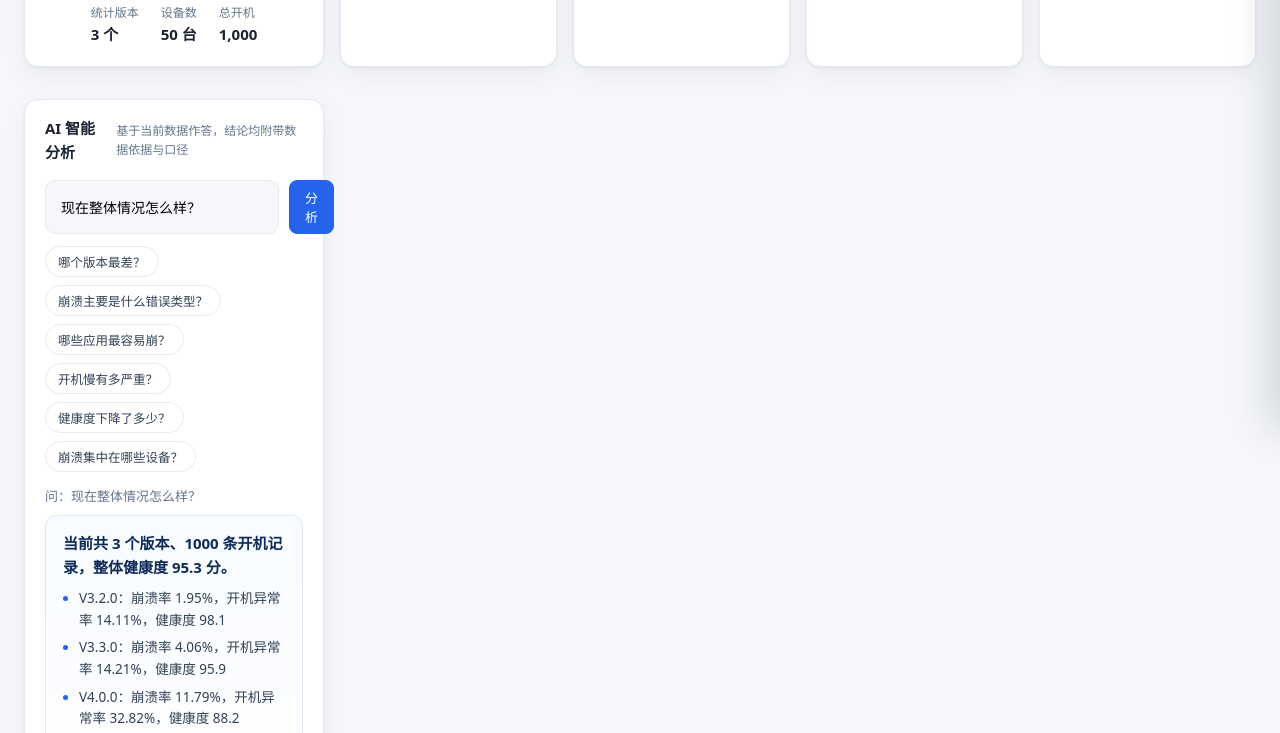
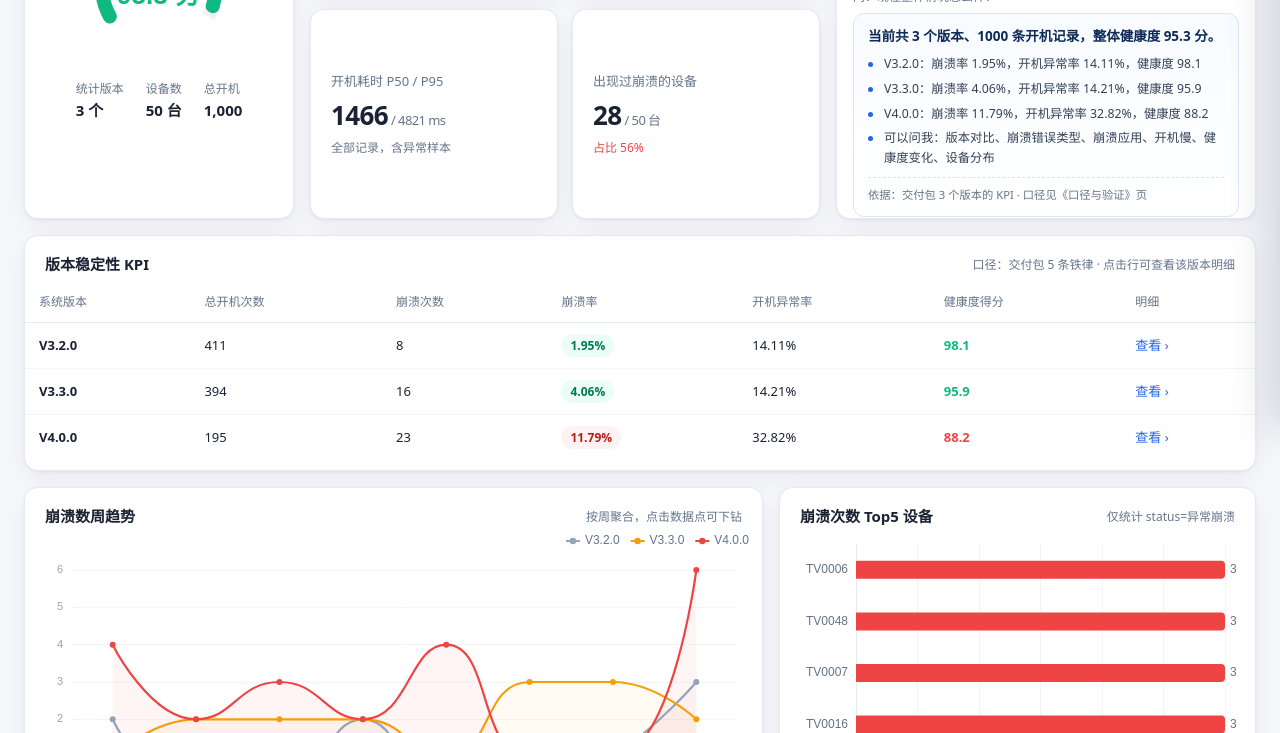
Before and after one commit to weng69081-prog/android-tv-health-demo, a plain HTML site: page index.html in a window 1280 px wide. Shown: the part 373-1106 px from the top of the page. Drawn offline with Linux system fonts and the light colour scheme.

Commit message:
add style.css

```diff
--- a/style.css
+++ b/style.css
@@ -57,17 +57,17 @@
   .card-hd .hint{font-size:12px;color:var(--muted);}
 
   /* ---------- 概览 ---------- */
-  .overview{display:grid;grid-template-columns:300px 1fr;gap:16px;margin-bottom:16px;}
+  .overview{display:grid;grid-template-columns:270px minmax(0,1fr) 420px;gap:16px;margin-bottom:16px;align-items:stretch;}
   .score-card{padding:20px;display:flex;flex-direction:column;align-items:center;justify-content:center;}
   .score-card .lbl{font-size:13px;color:var(--muted);align-self:flex-start;}
   #scoreGauge{width:100%;height:170px;}
   .score-meta{display:flex;gap:22px;margin-top:6px;font-size:12px;color:var(--muted);}
   .score-meta b{display:block;font-size:15px;color:var(--text);}
 
-  .kpis{display:grid;grid-template-columns:repeat(4,1fr);gap:16px;}
+  .kpis{display:grid;grid-template-columns:repeat(2,1fr);grid-template-rows:repeat(2,1fr);gap:14px;}
   .kpi{padding:20px 20px;display:flex;flex-direction:column;justify-content:center;gap:7px;min-height:112px;}
   .kpi .t{font-size:13px;color:var(--muted);display:flex;align-items:center;gap:6px;}
-  .kpi .v{font-size:31px;font-weight:700;letter-spacing:-.8px;margin-top:2px;line-height:1.1;}
+  .kpi .v{font-size:26px;font-weight:700;letter-spacing:-.6px;margin-top:2px;line-height:1.1;}
   .kpi .v span{font-size:13px;font-weight:400;color:var(--muted);margin-left:3px;}
   .kpi .d{font-size:12px;margin-top:2px;}
   .up{color:var(--good);} .down{color:var(--bad);} .flat{color:var(--muted);}
@@ -167,3 +167,24 @@
   .drawer-body th{position:sticky;top:0;background:#fff;z-index:2;}
   .mask{position:fixed;inset:0;background:rgba(9,17,30,.34);z-index:55;display:none;}
   .mask.on{display:block;}
+
+  /* ---------- 概览右侧 AI 面板（窄版） ---------- */
+  .overview .ai-card{max-height:434px;display:flex;flex-direction:column;margin-top:0;}
+  .overview .ai-card .ai-body{flex:1;overflow:auto;padding:10px 16px 16px;}
+  .overview .ai-input{gap:8px;}
+  .overview .ai-input input{padding:9px 12px;font-size:13px;}
+  .overview .ai-input .btn{padding:9px 14px;font-size:13px;white-space:nowrap;}
+  .overview .chips{gap:6px;margin-top:10px;}
+  .overview .chips button{font-size:11.5px;padding:4px 9px;}
+  .overview .ans{margin-top:12px;}
+  .overview .ans-q{font-size:12px;margin-bottom:6px;}
+  .overview .ans-body{padding:12px 14px;}
+  .overview .ans-body .concl{font-size:13.5px;margin-bottom:7px;}
+  .overview .ans-body ul{gap:5px;}
+  .overview .ans-body li{font-size:12.3px;line-height:1.6;}
+  .overview .ans-body .ev{font-size:11.3px;margin-top:9px;padding-top:8px;}
+
+  @media (max-width:1200px){
+    .overview{grid-template-columns:1fr;}
+    .overview .ai-card{max-height:none;}
+  }
```
